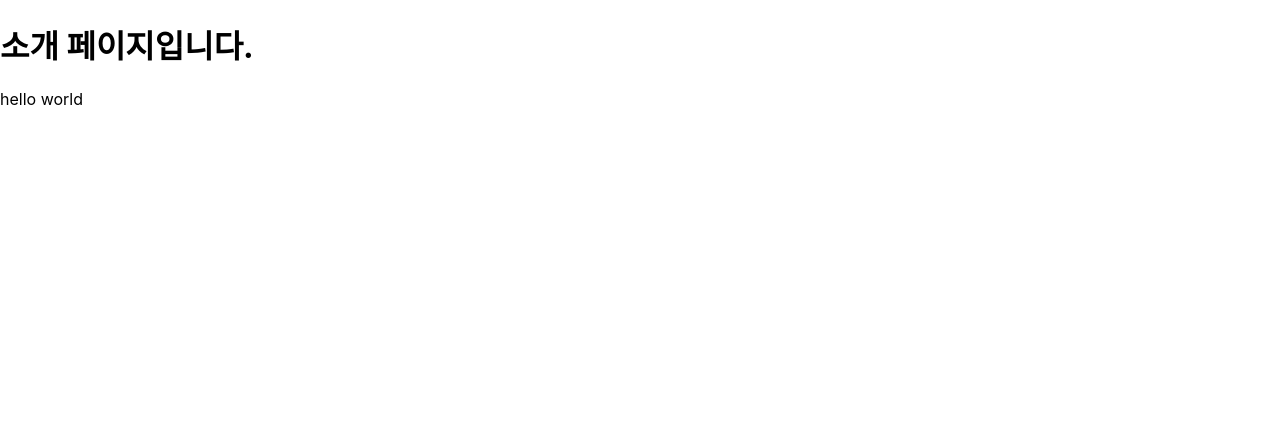
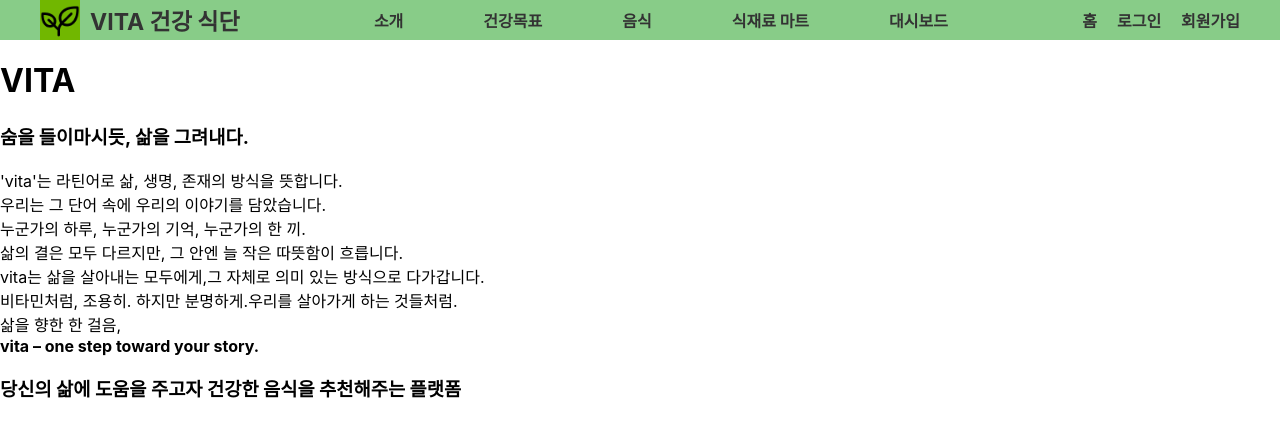
Before and after one commit to choiyongjun11/health-care-food-service-frontend, a React (Create React App) app: page /about in a window 1280 px wide. Shown: the top 436 px of the page. Built offline with nearby package versions, Linux system fonts and the light colour scheme.

Commit message:
header&footer 작업 완료

```diff
--- /dev/null
+++ b/src/components/Footer.js
@@ -0,0 +1,31 @@
+import React from "react";
+import styled from "styled-components";
+
+const FooterContainer = styled.footer`
+
+width: 100%;
+padding : 20px;
+color: black;
+font-size: 15px;
+text-align: right; //오른쪽 정렬
+position: fixed; //화면에 고정
+bottom: 0;
+right: 0;
+background-color: #f8f8f8;
+border-top: 1px solid #ddd;
+`;
+
+
+function Footer () {
+
+  return(
+
+    <FooterContainer>
+      Copyright &copy; ChoiYongJun, All Rights Reserved.
+    </FooterContainer>
+
+  );
+
+}
+
+export default Footer;
--- a/src/components/Header.js
+++ b/src/components/Header.js
@@ -8,12 +8,38 @@ import logo from '../assets/ph_plant.png';
 
 //전체 헤더 컨테이너
 const HeaderContainer = styled.header `
+  width: 100%;
+  background-color: #88cc88;
+
+
+`;
+
+//내부 컨텐츠
+const InnerWrapper = styled.div`
+  max-width: 1200px;
+  margin: 0 auto;
+  padding: 0 16px;
   display: flex;
   justify-content: space-between;
   align-items: center;
 
-  padding: 20px;
-  background-color: #88cc88;
+
+
+  @media (min-width: 768px) {
+    padding: 0 24px;
+
+  }
+  @media (min-width: 1024px) {
+    padding: 0 32px;
+
+  }
+
+  @media (max-width: 1199px) {
+    flex-direction: column;
+    gap: 10px;
+  }
+
+
 
 `;
 
@@ -25,56 +51,71 @@ const Left = styled(Link)`
 `;
 
 const LogoImage = styled.img`
-
-  height: auto;
+  height: 40px;
   margin-right: 10px;
 `;
 
 const LogoText = styled.span`
-
-  font-size: 24px;
+  font-size: 23px;
   font-weight: bold;
   color: #333;
 `;
+
+// 중앙 메뉴
+const Center = styled.nav`
+  display: flex;
+  gap: 80px;
+
+`;
+
+const MenuLink = styled(Link)`
+  text-decoration: none;
+  font-size: 16px;
+  color: #333;
+  font-weight: bold;
+
+`;
+
 
 const Right = styled.nav`
   display: flex;
   gap: 20px;
 
-`;
-
-
-const NavLink = styled(Link)`
-  text-decoration: none;
-  color: #333;
-  font-weight: 500;
-  font-size: 16px;
-
-  &:hover {
-    color : #007acc;
-  }
 
 `;
 
-function header () {
+function Header () {
 
   return(
     <HeaderContainer>
+      <InnerWrapper>
+
       <Left to = "/">
           <LogoImage src={logo} alt="VITA 로고" />
-          <LogoText> VITA 건강 식단 추천</LogoText>
+          <LogoText> VITA 건강 식단</LogoText>
       </Left>
 
+
+      <Center>
+        <MenuLink to ="/about">소개</MenuLink>
+        <MenuLink to = "/healthtarget">건강목표</MenuLink>
+        <MenuLink to = "/foods">음식</MenuLink>
+        <MenuLink to = "/markets">식재료 마트</MenuLink>
+        <MenuLink to = "/dashboard">대시보드</MenuLink>
+
+     </Center>
+
      <Right>
-      <NavLink to ="/">홈</NavLink>
-      <NavLink to = "/login">로그인</NavLink>
-      <NavLink to = "/auth">회원가입</NavLink>
+      <MenuLink to ="/">홈</MenuLink>
+      <MenuLink to = "/login">로그인</MenuLink>
+      <MenuLink to = "/auth">회원가입</MenuLink>
      </Right>
 
+    </InnerWrapper>
     </HeaderContainer>
 
   );
 
 };
 
-export default header;
+export default Header;
--- a/src/pages/About.js
+++ b/src/pages/About.js
@@ -1,12 +1,41 @@
 import React from "react";
+import styled from "styled-components";
+import Header from "../components/Header";
+
+
+/*
+
+*/
+
+
+
 
 function About() {
   return(
+    <>
+
+
+    <Header/>
     <div>
-      <h1>소개 페이지입니다.</h1>
-      <p>hello world</p>
+
+      <h1> VITA</h1>
+      <h3>숨을 들이마시듯, 삶을 그려내다.</h3>
+
+      'vita'는 라틴어로 삶, 생명, 존재의 방식을 뜻합니다.<br/>
+      우리는 그 단어 속에 우리의 이야기를 담았습니다. <br/>
+      누군가의 하루, 누군가의 기억, 누군가의 한 끼. <br/>
+      삶의 결은 모두 다르지만, 그 안엔 늘 작은 따뜻함이 흐릅니다. <br/>
+      vita는 삶을 살아내는 모두에게,그 자체로 의미 있는 방식으로 다가갑니다. <br/> 비타민처럼, 조용히. 하지만 분명하게.우리를 살아가게 하는 것들처럼. <br/>
+      삶을 향한 한 걸음, <br/>
+      <strong> vita – one step toward your story. </strong>
+
+      <h3>당신의 삶에 도움을 주고자 건강한 음식을 추천해주는 플랫폼</h3>
+
     </div>
-  );
+
+    </>
+
+);
 
 
 }
--- a/src/pages/Home.js
+++ b/src/pages/Home.js
@@ -3,10 +3,11 @@ import Button from "../components/Button";
 import FoodList from "../components/FoodList";
 import Header  from "../components/Header";
 import styled from "styled-components";
+import Footer from "../components/Footer";
 
 
 const PageWrapper = styled.div`
-  padding: 0 20px;
+  padding: 25px;
 `;
 
 function Home() {
@@ -25,6 +26,8 @@ function Home() {
       <Button onClick={() => setCount(count+1)}>클릭</Button>
     </div>
     </PageWrapper>
+
+    <Footer/>
     </>
   );
 
```
Also changed, not shown: src/pages/Analysis.js (added), src/pages/Health.js (added).
